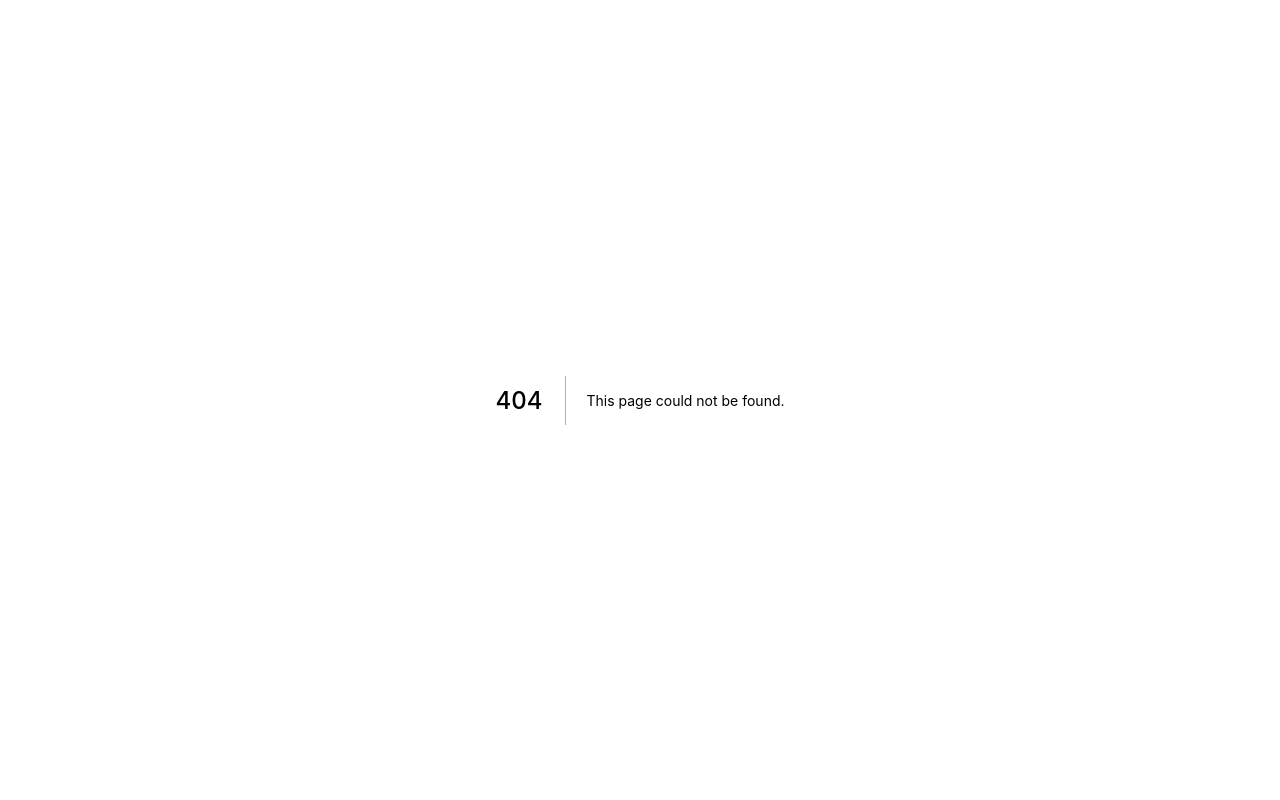
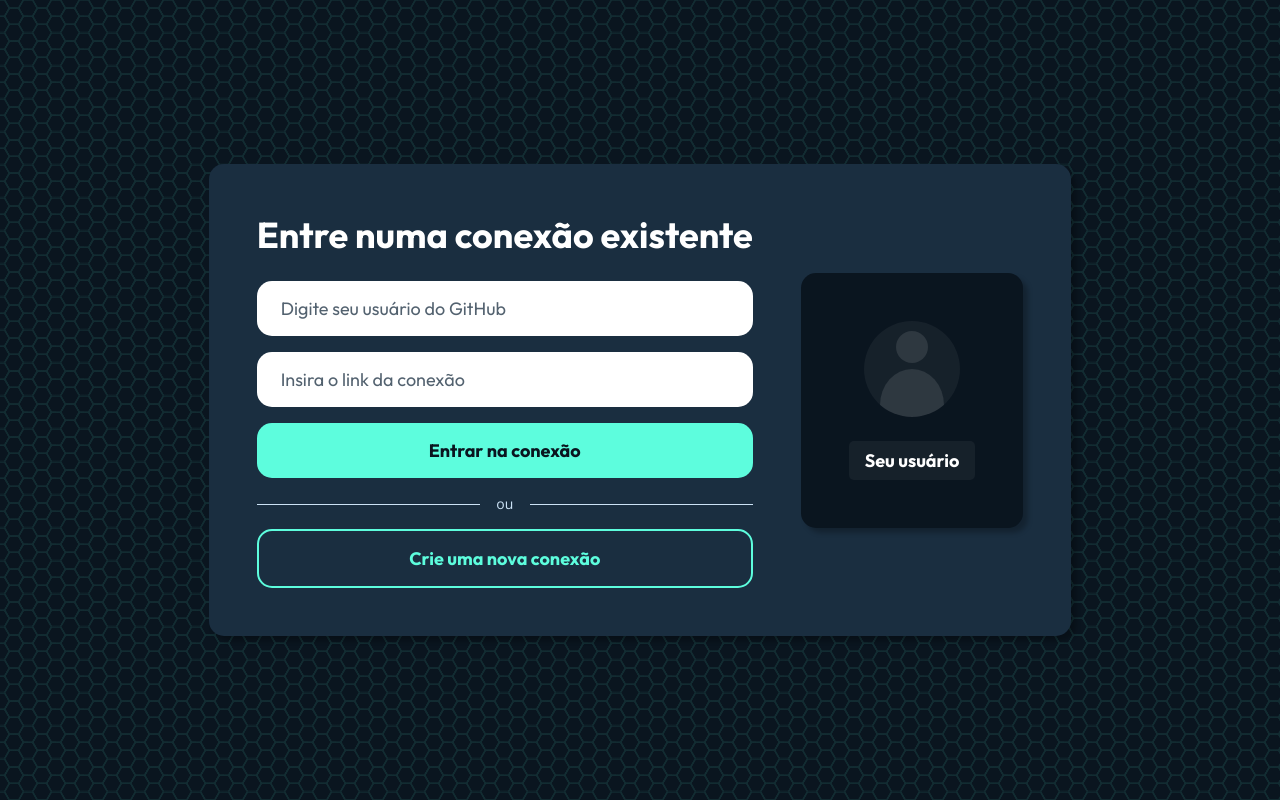
Before and after one commit to pedro-bezerra-dev/aluracord, a Next.js app: page /join in a window 1280 px wide. Before the commit this address had no page. Built offline with nearby package versions, Linux system fonts and the light colour scheme.

Commit message:
Join page created

```diff
--- /dev/null
+++ b/src/pages/join.tsx
@@ -0,0 +1,207 @@
+import { useState, useEffect, FormEvent } from 'react'
+import Image from 'next/image'
+import { useRouter } from 'next/router'
+import styled from 'styled-components'
+import { Button } from '../components/Button'
+import { TextField } from '../components/TextField'
+
+export default function Join() {
+  const router = useRouter()
+  const [githubUser, setGithubUser] = useState('')
+  const [typingFinished, setTypingFinished] = useState(false)
+  const [userIsValid, setUserIsValid] = useState(false)
+  const [connectionLink, setConnectionLink] = useState('')
+  var searchTimeout: NodeJS.Timeout | undefined
+
+  useEffect(() => {
+    if(githubUser !== '' && typingFinished) {
+      fetch(`https://api.github.com/users/${githubUser}`).then(res => {
+        if(res.status === 200) {
+          setUserIsValid(true)
+        } else if(res.status === 404) {
+          setUserIsValid(false)
+        }
+      })
+    }
+  }, [githubUser, typingFinished])
+
+  function handleJoinTheConnection(event:FormEvent<HTMLFormElement>) {
+    event.preventDefault()
+  }
+
+  return (
+    <Join.Wrapper>
+      <div className="container">
+        <div className="form-container">
+          <h1 className="title">Entre numa conexão existente</h1>
+          <form onSubmit={(event) => handleJoinTheConnection(event)}>
+            <TextField
+              value={githubUser}
+              onChange={(event) => setGithubUser(event.target.value)}
+              placeholder='Digite seu usuário do GitHub'
+              onKeyPress={() => {
+                setTypingFinished(false)
+
+                if(searchTimeout !== undefined) {
+                  clearTimeout(searchTimeout)
+                }
+
+                searchTimeout = setTimeout(() => setTypingFinished(true), 1500)
+              }}
+            />
+            <TextField
+              value={connectionLink}
+              onChange={(event) => setConnectionLink(event.target.value)}
+              placeholder='Insira o link da conexão'
+            />
+            <Button>Entrar na conexão</Button>
+          </form>
+          <span className="divisor body">ou</span>
+          <Button
+            onClick={() => router.push('/')}
+            outlined
+          >Crie uma nova conexão</Button>
+        </div>
+        <div className="user-info">
+          <div className="avatar">
+            {
+              userIsValid && githubUser.length > 3 && (
+                <>
+                  <Image
+                    src={`https://github.com/${githubUser}.png`}
+                    alt="GitHub avatar"
+                    objectFit='cover'
+                    width={96}
+                    height={96}
+                  />
+                </>
+              )
+            }
+          </div>
+          <h2 className="name highlighted-bold">
+            {
+              githubUser ? githubUser : 'Seu usuário'
+            }
+          </h2>
+        </div>
+      </div>
+    </Join.Wrapper>
+  )
+}
+
+Join.Wrapper = styled.main`
+  display: flex;
+  align-items: center;
+  justify-content: center;
+  width: 100vw;
+  height: 100vh;
+  background: linear-gradient(rgba(10, 21, 31, .9), rgba(10, 21, 31, .9)), url('./hex-pattern.svg'), ${({ theme }) => theme.colors.secondary};
+
+  .container {
+    display: flex;
+    align-items: center;
+    justify-content: center;
+    gap: 48px;
+    padding: 48px;
+    background: ${({ theme }) => theme.colors.tertiary};
+    box-shadow: 5px 5px 5px rgba(0, 0, 0, .25);
+    border-radius: 15px;
+  }
+  .form-container {
+    h1 {
+      color: #fff;
+      margin-bottom: 24px;
+    }
+    form {
+      display: flex;
+      flex-direction: column;
+      gap: 16px;
+    }
+    .divisor {
+      display: flex;
+      align-items: center;
+      justify-content: center;
+      position: relative;
+      width: 100%;
+      color: ${({ theme }) => theme.colors.quintenary};
+      font-size: 14px;
+      margin: 16px 0;
+
+      &::before {
+        content: '';
+        width: 45%;
+        height: 1px;
+        background: ${({ theme }) => theme.colors.quintenary};
+        position: absolute;
+        top: 50%;
+        left: 0;
+      }
+      &::after {
+        content: '';
+        width: 45%;
+        height: 1px;
+        background: ${({ theme }) => theme.colors.quintenary};
+        position: absolute;
+        top: 50%;
+        right: 0;
+      }
+    }
+  }
+  .user-info {
+    display: flex;
+    flex-direction: column;
+    align-items: center;
+    gap: 24px;
+    padding: 48px;
+    background: ${({ theme }) => theme.colors.secondary};
+    box-shadow: 5px 5px 5px rgba(0, 0, 0, .25);
+    border-radius: 15px;
+
+    .avatar {
+      display: flex;
+      align-items: center;
+      justify-content: center;
+      width: 96px;
+      height: 96px;
+      background: rgba(255, 255, 255, .05);
+      border-radius: 50%;
+      overflow: hidden;
+      position: relative;
+
+      &::before {
+        content: '';
+        width: 32px;
+        height: 32px;
+        background: rgba(255, 255, 255, .1);
+        border-radius: 50%;
+        position: absolute;
+        top: 10px;
+        left: 50%;
+        transform: translateX(-50%);
+      }
+      &::after {
+        content: '';
+        width: 64px;
+        height: 72px;
+        background: rgba(255, 255, 255, .1);
+        border-radius: 50%;
+        position: absolute;
+        top: 50%;
+        left: 50%;
+        transform: translateX(-50%);
+      }
+    }
+    .name {
+      display: flex;
+      align-items: center;
+      justify-content: center;
+      padding: 8px 16px;
+      background: rgba(255, 255, 255, .05);
+      color: #fff;
+      border-radius: 5px;
+      max-width: 200px;
+      text-align: center;
+      overflow-x: auto;
+    }
+  }
+`
```
